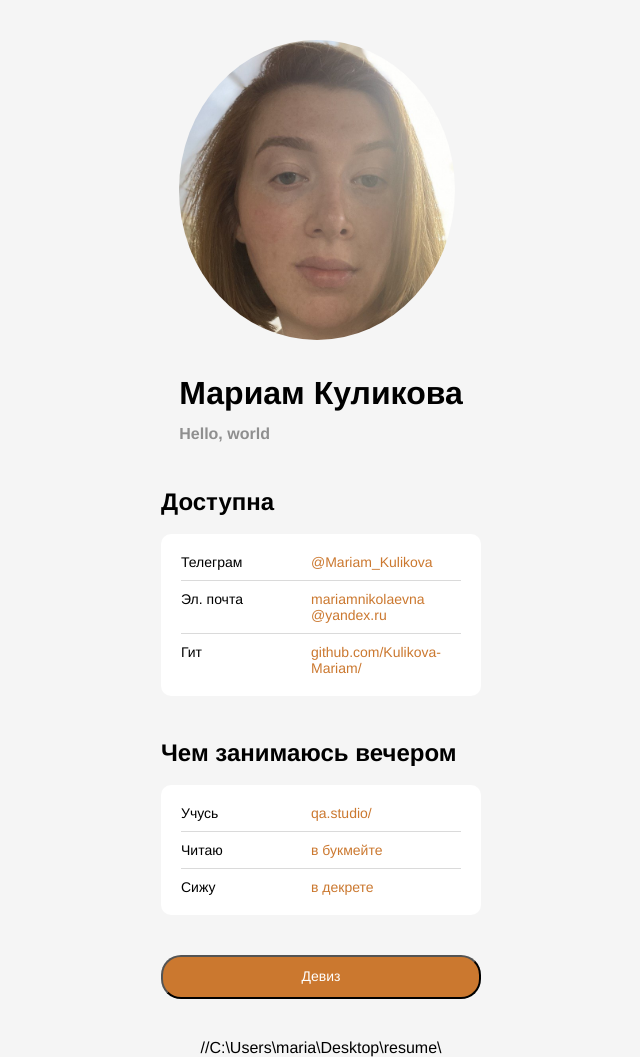
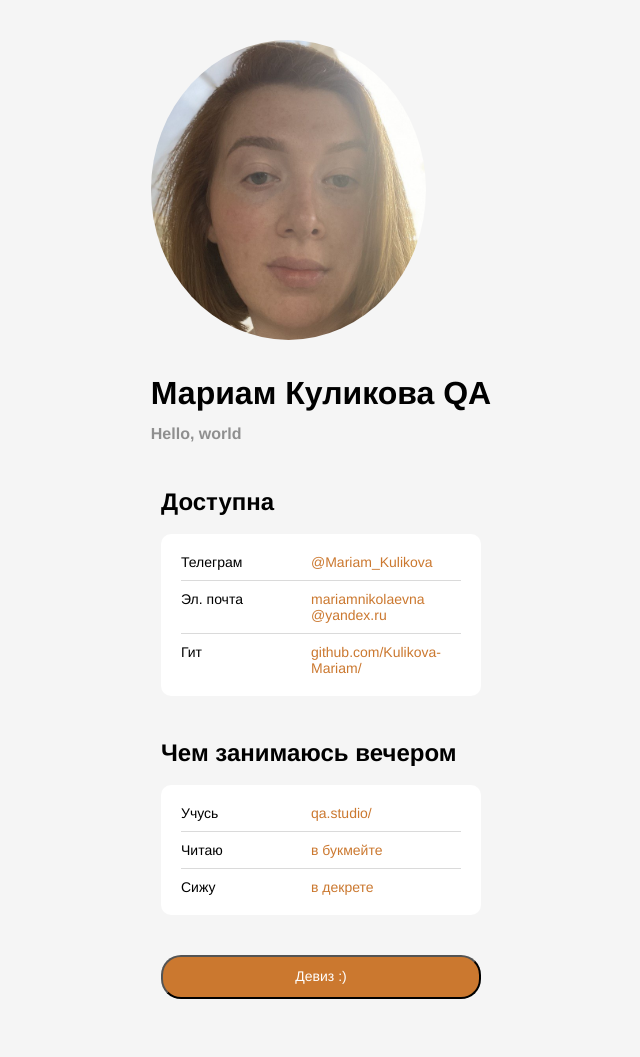
Before and after one commit to Kulikova-Mariam/Kulikova-Mariam.github.io, a plain HTML site: page index.html in a window 1280 px wide. Shown: the whole page, without its empty margins (319-959 px from the left). Drawn offline with Linux system fonts and the light colour scheme.

```diff
--- a/index.html
+++ b/index.html
@@ -12,7 +12,7 @@
   <body>
     <header class="header">
       <img src="avatar_M.png" height="300px" alt="avatar" class="header__avatar" />
-      <h1 class="header__title">Мариам Куликова</h1>
+      <h1 class="header__title">Мариам Куликова QA </h1>
       <h3 class="header__subtitle"> Hello, world</h3>
     </header>
     <main>
@@ -53,16 +53,8 @@
       </section>
     </main>
     <footer>
-      <button type = "button" class="button-link" href=""> Девиз </button>
+      <button type = "button" class="button-link" href=""> Девиз :) </button>
     </footer>
     <script type="text/javascript" src="js.js"></script>
   </body>
 </html>
-
-
-
-
-
-
-
-//C:\Users\maria\Desktop\resume\
```
